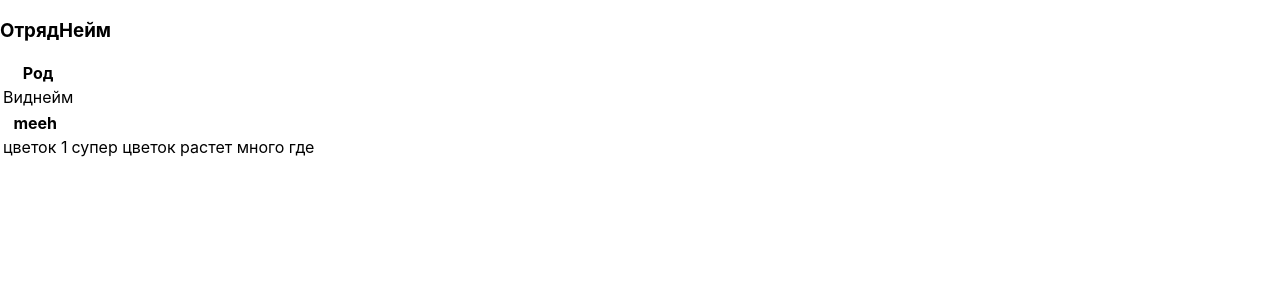
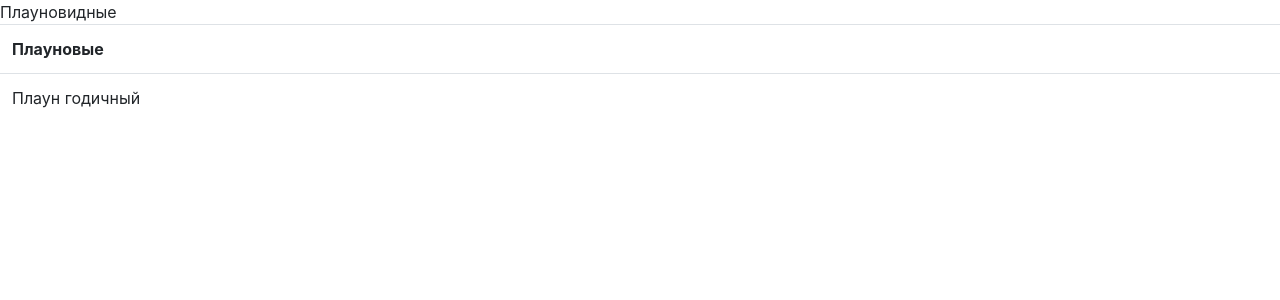
Before and after one commit to meamuri/biology-project, a React (Create React App) app in the folder florab/: page /flora in a window 1280 px wide. Shown: the top 300 px of the page. Built offline with nearby package versions, Linux system fonts and the light colour scheme.

Commit message:
add bootstrap for fast prototyping

```diff
--- a/florab/public/index.html
+++ b/florab/public/index.html
@@ -25,6 +25,8 @@
       Learn how to configure a non-root public URL by running `npm run build`.
     -->
     <title>React App</title>
+
+    <link rel="stylesheet" href="https://stackpath.bootstrapcdn.com/bootstrap/4.4.1/css/bootstrap.min.css" integrity="sha384-Vkoo8x4CGsO3+Hhxv8T/Q5PaXtkKtu6ug5TOeNV6gBiFeWPGFN9MuhOf23Q9Ifjh" crossorigin="anonymous">
   </head>
   <body>
     <noscript>You need to enable JavaScript to run this app.</noscript>
--- a/florab/src/App.js
+++ b/florab/src/App.js
@@ -20,6 +20,8 @@ function App() {
         <Switch>
             <Route path="/flora">
                 <Table/>
+            </Route>
+            <Route path="/genus">
                 <Genus name="meeh" species={species}/>
             </Route>
             <Route path="/">
--- a/florab/src/Table.js
+++ b/florab/src/Table.js
@@ -4,13 +4,13 @@ import './Table.css';
 function Table() {
     return (
         <div>
-            <h3>ОтрядНейм</h3>
-            <table>
+            <table className="table">
+                <thead>Плауновидные</thead>
                 <tr>
-                    <th>Род</th>
+                    <th>Плауновые</th>
                 </tr>
                 <tr>
-                    <td>Виднейм</td>
+                    <td>Плаун годичный</td>
                 </tr>
             </table>
         </div>
```
